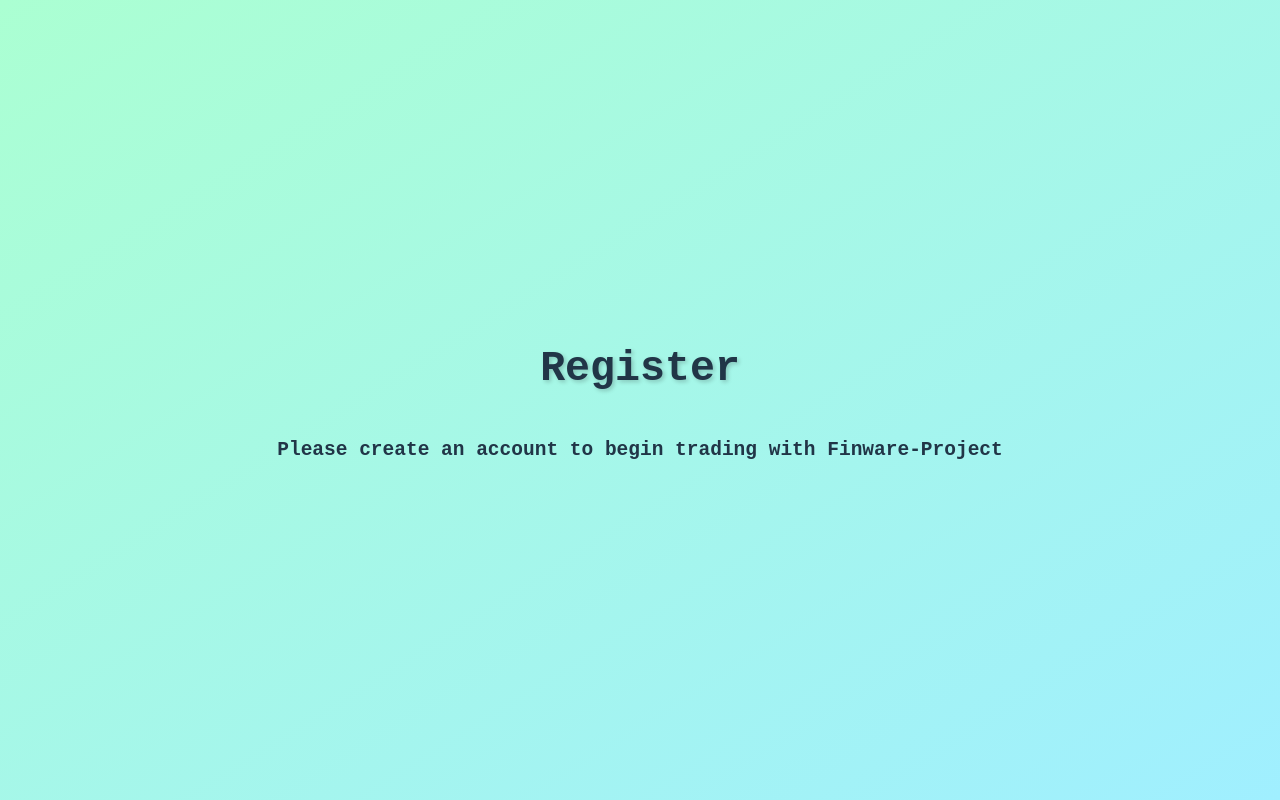
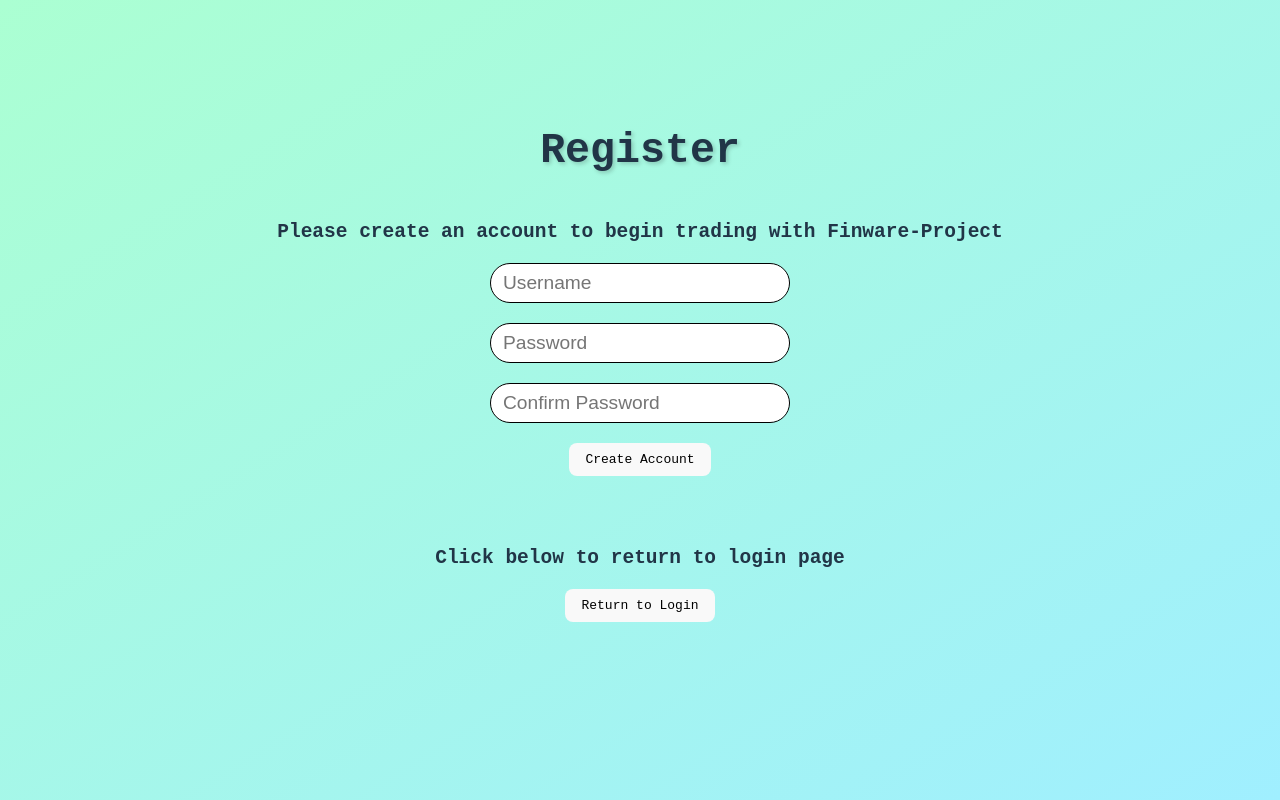
Before and after one commit to camjam56/finware-project, a React (Vite) app in the folder front-end/: page / in a window 1280 px wide. Both pictures are taken after typing "Sample", "Sample123" into the empty fields and a click on the button "Create Account". Built offline with nearby package versions, Linux system fonts and the light colour scheme.

Commit message:
Adjusted layout of web pages, added register validity check functionality

```diff
--- a/front-end/src/components/Login.jsx
+++ b/front-end/src/components/Login.jsx
@@ -62,8 +62,8 @@
 				value={password}
 				onChange={(e) => setPassword(e.target.value)}
 			/>
-      <br />
 			<button onClick={handleLogin}>Login</button>
+			<h2>Don't have an account? Create one down below</h2>
 			<button onClick={() => navigate(ROUTES.register)}>Create Account</button>
 			<p>{message}</p>
 		</div>
--- a/front-end/src/components/Register.css
+++ b/front-end/src/components/Register.css
@@ -2,6 +2,7 @@
 	background: linear-gradient(to bottom right, #abffd2, #a0efff);
 	margin: 0;
 }
+
 .register-container {
 	/*font style*/
 
@@ -9,11 +10,27 @@
 
 	display: flex;
 	flex-direction: column;
+	justify-content: flex-end;
+	align-items: center;
+	height: 75vh;
+	width: 100vw;
+}
+
+.register-button {
+	display: flex;
+	flex-direction: column;
 	justify-content: center;
 	align-items: center;
-  height: 100vh;
-  width: 100vw;
 }
+
+.return-button {
+	display: flex;
+	flex-direction: column;
+	justify-content: center;
+	align-items: center;
+	height: 25vh;
+}
+
 .main-title {
 	display: flex;
 	font-weight: 900;
--- a/front-end/src/components/Register.jsx
+++ b/front-end/src/components/Register.jsx
@@ -4,16 +4,63 @@
 import { UserContext } from '../context/UserContext';
 import { ROUTES } from '../routes/routes.js';
 
+const Register = () => {
+	const navigate = useNavigate();
+	const [regUsername, setRegUsername] = useState('');
+	const [regPassword, setRegPassword] = useState('');
+	const [passwordConfirm, setPasswordConfirm] = useState('');
+	const [message, setMessage] = useState('');
+
 	const handleRegister = () => {
-  const navigate = useNavigate();
-  const { user, loggedInStatus } = useContext(UserContext);
+		const passwordRegex = /^[A-Za-z0-9?!]+$/;
+
+		if (!regPassword.match(passwordRegex)) {
+			setMessage(`Invalid Password: May only contain letters, numbers, "?" and "!"`);
+			return;
+		}
+		if (regPassword.trim() == '') {
+			setMessage(`Invalid Password: Empty password`);
+			return;
+		}
+		if (regPassword != passwordConfirm) {
+			setMessage(`Passwords do not match`);
+			return;
+		}
+		setMessage(`Success!`);
+	}
 
 	return (
 		<div className="register-container">
 			<h1 className="main-title">Register</h1>
 			<h2>Please create an account to begin trading with Finware-Project</h2>
+			<input
+				type="text"
+				className="input-field"
+				placeholder="Username"
+				value={regUsername}
+				onChange={(e) => setRegUsername(e.target.value)}
+			/>
+			<input
+				type="password"
+				className="input-field"
+				placeholder="Password"
+				value={regPassword}
+				onChange={(e) => setRegPassword(e.target.value)}
+			/>
+			<input
+				type="password"
+				className="input-field"
+				placeholder="Confirm Password"
+				value={passwordConfirm}
+				onChange={(e) => setPasswordConfirm(e.target.value)}
+			/>
+			<button className="register-button" onClick={handleRegister}>Create Account</button>
+			<div className="return-button">
+				<h2>Click below to return to login page</h2>
+				<button onClick={() => navigate(ROUTES.login)}>Return to Login</button>
+			</div>
+			<p>{message}</p>
 		</div>
 	);
 };
-
-export default handleRegister;
+export default Register;
```
Also changed, not shown: 2 other files (tests, documents, lock files or other folders). Lines whose indentation alone changed are shown as unchanged.
